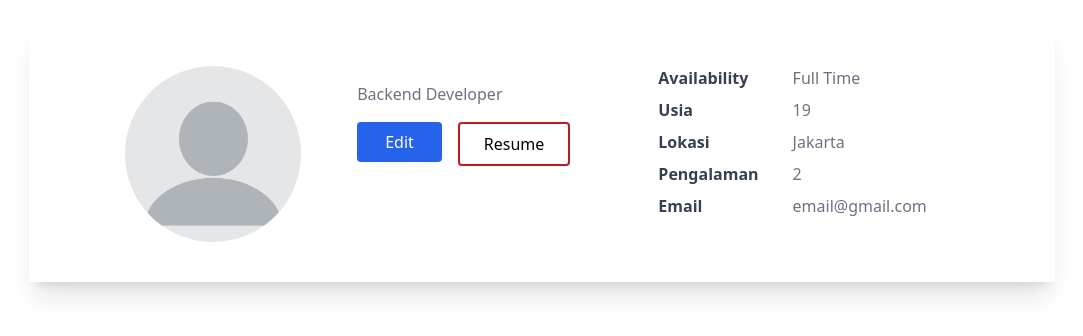
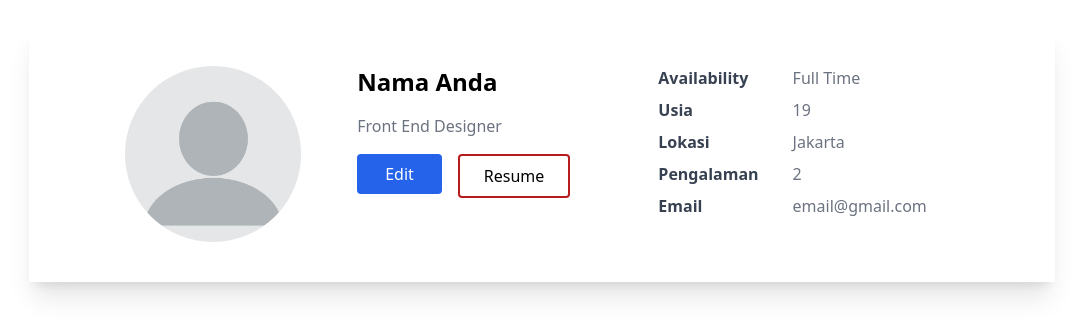
Before and after one commit to RyanAprs/Assignment4H8_RyanAdiPrasetyo, a website: page index.html in a window 1280 px wide. Shown: the part 94-430 px from the top of the page, without its empty margins (98-1181 px from the left). Drawn offline with nearby package versions, Linux system fonts and the light colour scheme.

Commit message:
chore: handle missing value from local storage

```diff
--- a/index.html
+++ b/index.html
@@ -30,9 +30,9 @@
           <div
             class="flex md:items-start items-center md:justify-start justify-center flex-col gap-2 md:gap-4"
           >
-            <h1 class="text-2xl font-bold" id="display-nama"></h1>
+            <h1 class="text-2xl font-bold" id="display-nama">Nama Anda</h1>
             <h2 class="text-md text-gray-500" id="display-role">
-              Backend Developer
+              Front End Designer
             </h2>
             <div class="flex justify-between md:items-start items-center gap-4">
               <button
```
